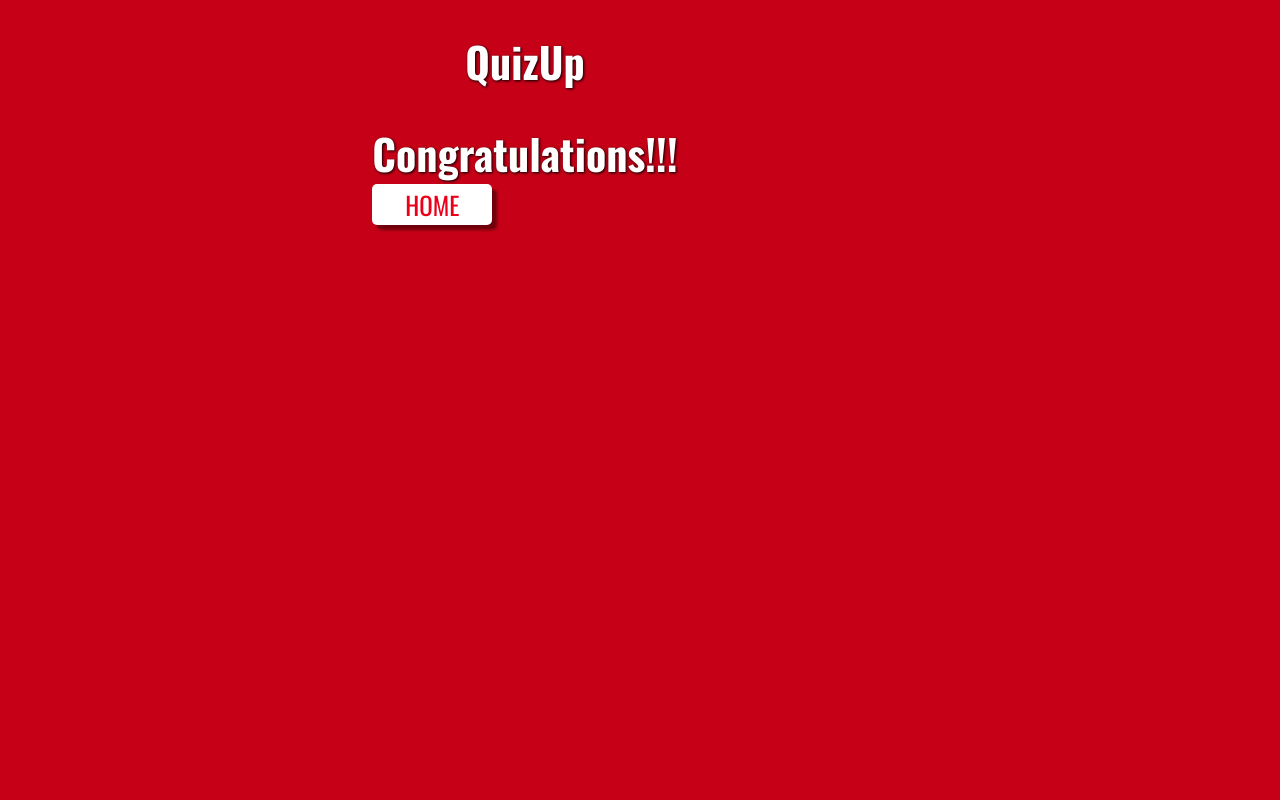
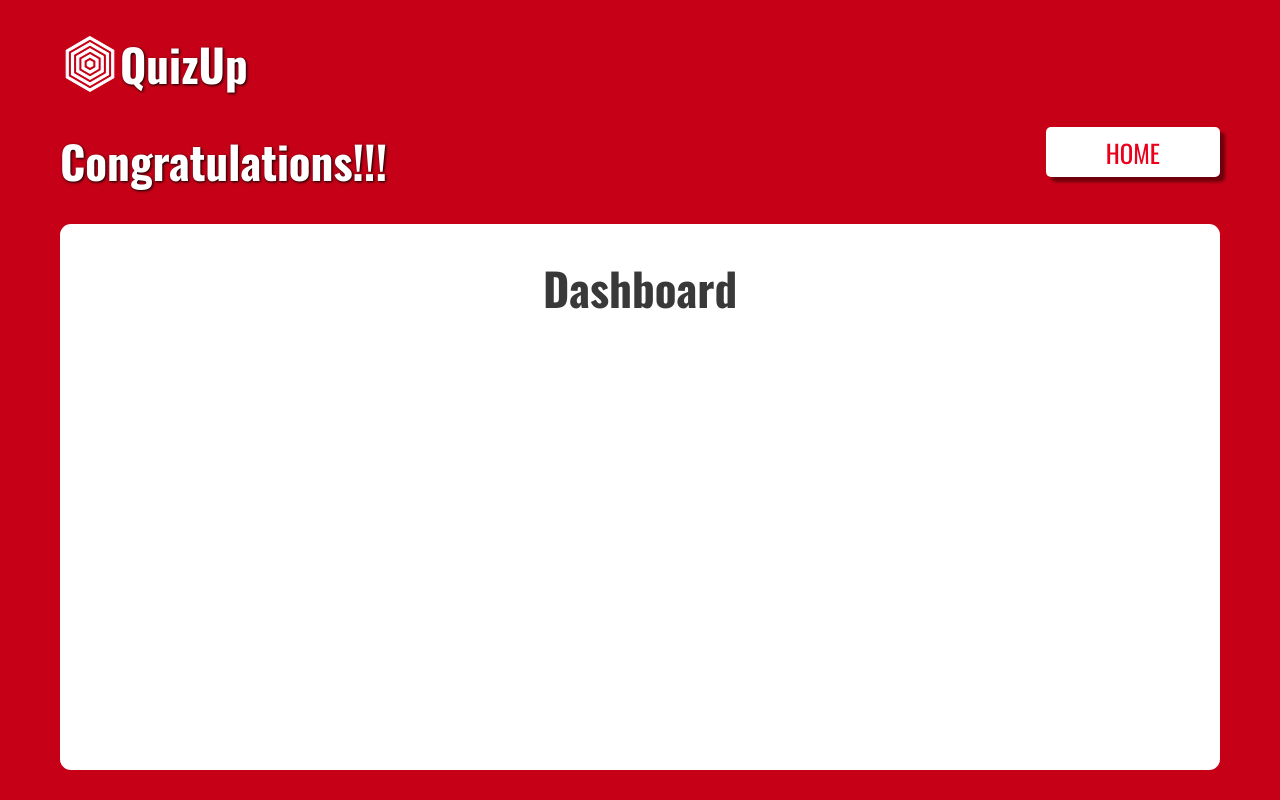
Before and after one commit to AhindraD/QuizUP---FrontEnd, a React (Create React App) app: page /leaderboard in a window 1280 px wide. Built offline with nearby package versions, Linux system fonts and the light colour scheme; no server answers.

Commit message:
dashboard

```diff
--- a/src/CSS/home.css
+++ b/src/CSS/home.css
@@ -14,6 +14,7 @@
     justify-content: space-between;
     align-items: center;
     background-color: #c60017;
+    text-shadow: 1px 1px 3px black;
 }
 
 .home-logo {
--- a/src/CSS/leaderboard.css
+++ b/src/CSS/leaderboard.css
@@ -4,16 +4,39 @@
     display: flex;
     flex-direction: column;
     padding: 30px 50px;
-    align-items: center;
+    align-items: flex-start;
     position: relative;
     background-color: #c60017;
     color: white;
     gap: 30px;
+    padding: 30px 60px;
 }
 
-.home-bttn {
-    width: 120px;
-    padding: 2px 0;
+.leaderboard-cont .title {
+    display: flex;
+    align-items: center;
+    color: white;
+    font-size: 45px;
+    font-weight: 700;
+    cursor: pointer;
+    text-shadow: 1px 1px 3px black;
+}
+
+.leaderboard-cont .title svg {
+    height: 60px;
+    width: 60px;
+}
+
+
+.leaderboard-cont .row {
+    display: flex;
+    width: 100%;
+    justify-content: space-between;
+}
+
+.leaderboard-cont .home-bttn {
+    height: 50px;
+    padding: 0px 60px;
     color: #eb001b;
     background-color: white;
     font-size: 25px;
@@ -27,3 +50,21 @@
 .home-bttn:hover {
     box-shadow: 1px 1px 3px 0px #3800069e;
 }
+
+.dash {
+    flex: 1;
+    width: 100%;
+    margin: 0 auto;
+    background-color: white;
+    border-radius: 11px;
+    display: flex;
+    flex-direction: column;
+    padding: 30px 50px;
+    align-items: center;
+}
+
+.dash-title {
+    color: rgb(57, 57, 57);
+    font-weight: 700;
+    font-size: 45px;
+}
--- /dev/null
+++ b/src/CSS/logo.jsx
@@ -0,0 +1,7 @@
+import * as React from "react";
+
+function GiNestedHexagons(props) {
+    return <svg stroke="currentColor" fill="white" strokeWidth={9} viewBox="0 0 512 512" {...props}><path d="M256 21.52l-4.5 2.597L52.934 138.76v234.48L256 490.48l203.066-117.24V138.76L256 21.52zm0 20.783l185.066 106.85v213.695L256 469.698 70.934 362.847V149.152L256 42.302zm0 30.93l-4.5 2.597-153.78 88.785v182.77L256 438.768l158.28-91.383v-182.77L256 73.232zm0 20.783l140.28 80.992v161.984L256 417.984l-140.28-80.992V175.008L256 94.016zm0 30.93l-4.5 2.597-108.998 62.93v131.054L256 387.055l113.498-65.528V190.473L256 124.945zm0 20.783l95.498 55.135v110.27L256 366.27l-95.498-55.135v-110.27L256 145.73zm0 30.928l-4.5 2.598-64.213 37.072v79.344L256 335.342l68.713-39.67v-79.344L256 176.658zm0 20.783l50.713 29.28v58.56L256 314.56l-50.713-29.28v-58.56L256 197.44zm0 30.93l-4.5 2.6-19.428 11.216v27.628L256 283.63l23.928-13.816v-27.628L256 228.37z" /></svg>;
+}
+
+export default GiNestedHexagons;
--- a/src/CSS/quiz.css
+++ b/src/CSS/quiz.css
@@ -21,6 +21,7 @@
     font-size: 35px;
     font-weight: 700;
     cursor: pointer;
+    text-shadow: 1px 1px 3px black;
 }
 
 .save-bttn {
--- a/src/components/Leaderboard.jsx
+++ b/src/components/Leaderboard.jsx
@@ -2,6 +2,7 @@
 import "../CSS/leaderboard.css"
 import { useEffect, useState, useContext, useRef } from 'react'
 import { UserContext, socket } from "../Contexts/UserContext";
+import GiNestedHexagons from '../CSS/logo';
 import axiosClient from '../ApiConfig';
 import { useNavigate, Link, useParams } from 'react-router-dom';
 
@@ -21,10 +22,13 @@
 
     return (<>{loading ? <h1>Loading...</h1> :
         <div className='leaderboard-cont'>
-            <p className="title">QuizUp</p>
+            <div className="title"><GiNestedHexagons />QuizUp</div>
             <div className="row">
                 <p className="title">Congratulations!!!</p>
                 <button onClick={() => navigate("/home")} className='home-bttn'  >HOME</button>
+            </div>
+            <div className="dash">
+                <p className="dash-title">Dashboard</p>
             </div>
         </div>}
     </>
```
